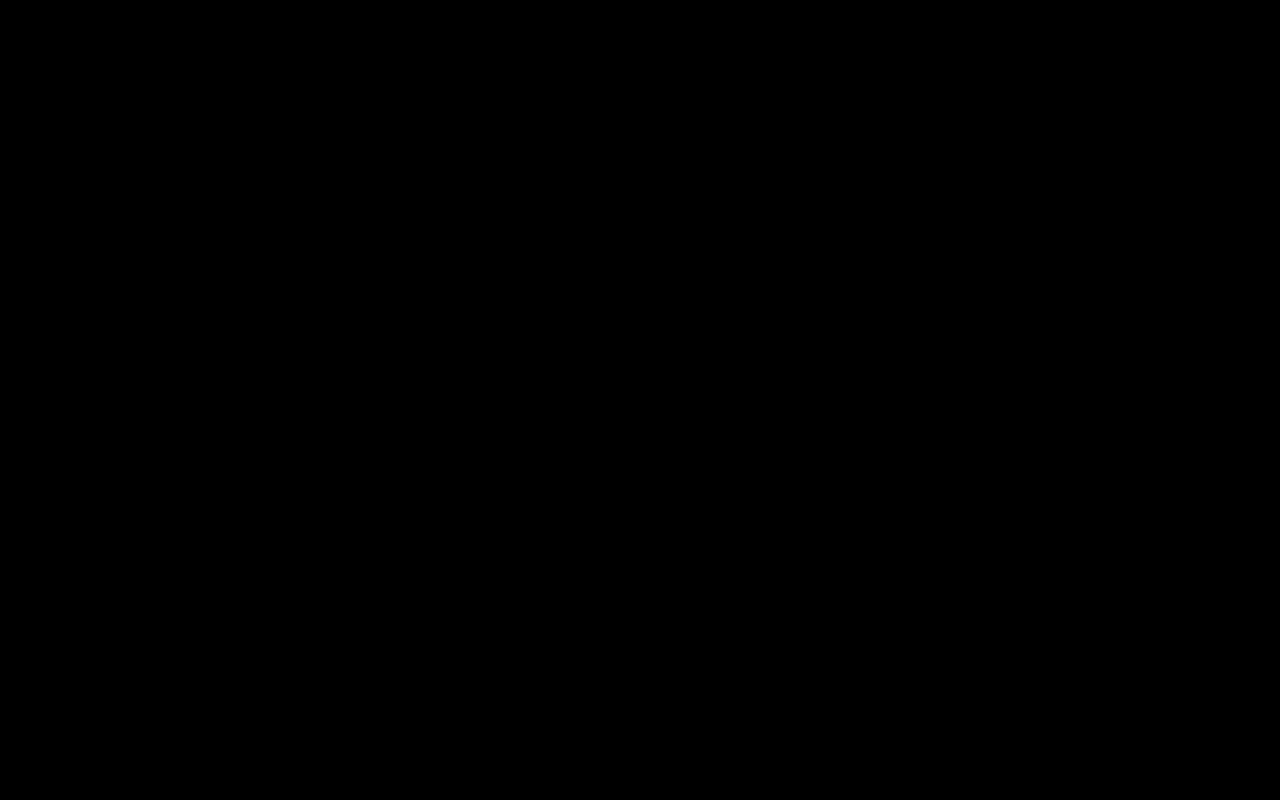
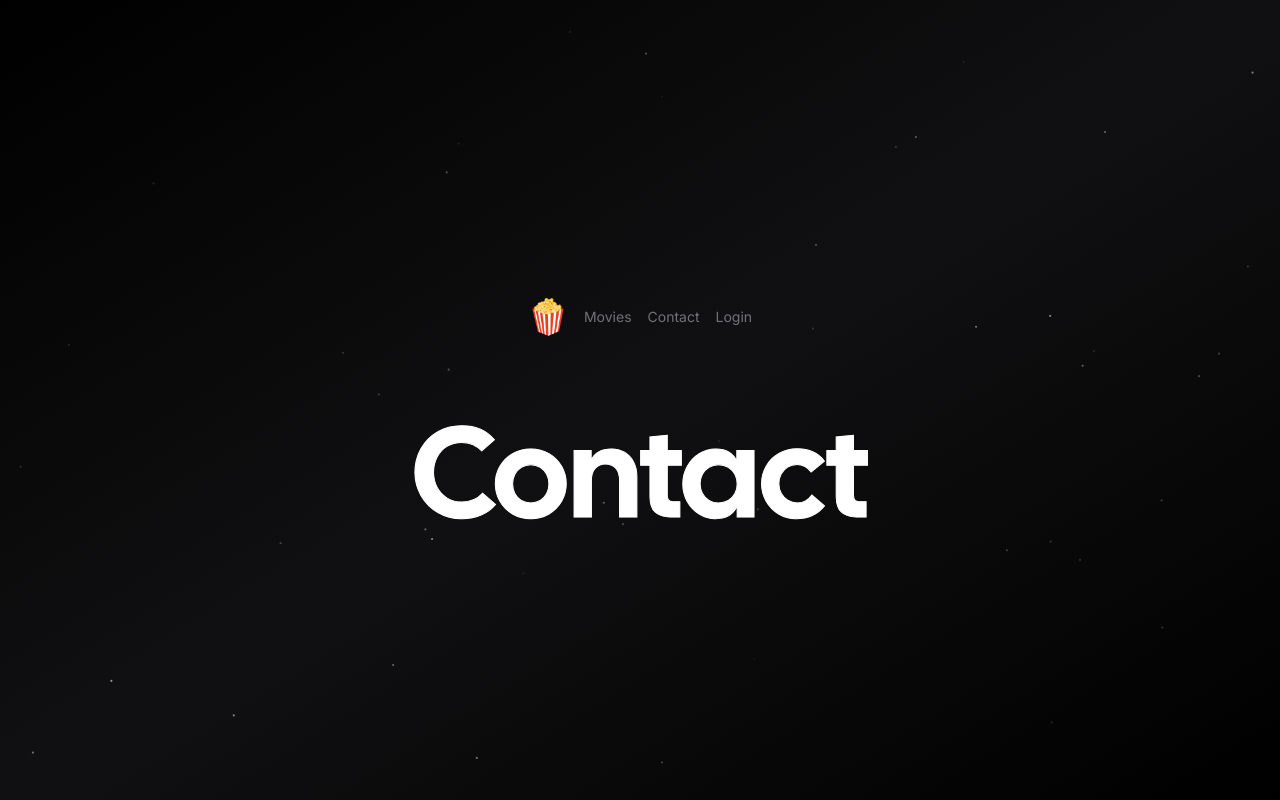
Before and after one commit to jffry93/next13, a Next.js app: page /contact in a window 1280 px wide. Before the commit this address had no page. Built offline with nearby package versions, Linux system fonts and the light colour scheme; what tailwindcss-debug-screens would draw is missing.

Commit message:
added analytics

```diff
--- /dev/null
+++ b/app/components/analytics.tsx
@@ -0,0 +1,6 @@
+'use client';
+import { Analytics as VercelAnalytics } from '@vercel/analytics/react';
+
+export function Analytics() {
+  return <VercelAnalytics />;
+}
--- /dev/null
+++ b/app/components/navbar.tsx
@@ -0,0 +1,39 @@
+import Link from 'next/link';
+import Image from 'next/image';
+
+const navigation = [
+  { name: 'Movies', href: '/movies' },
+  { name: 'Contact', href: '/contact' },
+  { name: 'Login', href: '/login' },
+];
+const Navbar = () => {
+  return (
+    <nav className="my-16 animate-fade-in">
+      <ul className="flex items-center justify-center gap-4">
+        <Link
+          href={'/'}
+          className="text-sm duration-500 text-zinc-500 hover:text-zinc-300"
+        >
+          <Image
+            alt="animated popcorn gif"
+            src="/popcorn_animate.gif"
+            width={40}
+            height={40}
+          />
+        </Link>
+
+        {navigation.map((item) => (
+          <Link
+            key={item.href}
+            href={item.href}
+            className="text-sm duration-500 text-zinc-500 hover:text-zinc-300"
+          >
+            {item.name}
+          </Link>
+        ))}
+      </ul>
+    </nav>
+  );
+};
+
+export default Navbar;
--- /dev/null
+++ b/app/contact/page.tsx
@@ -0,0 +1,12 @@
+
+
+export default function Home() {
+	return (
+		<>
+			<h1 className="z-10 text-4xl text-transparent duration-1000 bg-white cursor-default text-edge-outline animate-title font-display sm:text-6xl md:text-9xl whitespace-nowrap bg-clip-text">
+				Contact
+			</h1>
+
+			</>
+	);
+}
--- a/app/globals.css
+++ b/app/globals.css
@@ -4,10 +4,41 @@
 
 @layer base {
   .text-edge-outline {
-    -webkit-text-stroke: 1px rgba(255,255,255,0.3);
+    -webkit-text-stroke: 1px rgba(255, 255, 255, 0.3);
   }
 }
 
-body{
-	overscroll-behavior: none;
+body {
+  overscroll-behavior: none;
 }
+
+/* custom.css */
+.text-glow {
+  position: relative;
+}
+
+.text-glow:hover::after {
+  content: attr(data-text);
+  position: absolute;
+  top: 0;
+  left: 0;
+  z-index: -1;
+  color: #00b7ff; /* Feel free to change this to your desired glow color */
+  text-shadow: 0 0 10px #00b7ff, 0 0 20px #00b7ff, 0 0 30px #00b7ff,
+    0 0 40px #00b7ff;
+  opacity: 1;
+  transition: opacity 0.3s ease-in-out;
+}
+
+.text-glow::after {
+  content: attr(data-text);
+  position: absolute;
+  top: 0;
+  left: 0;
+  z-index: -1;
+  color: transparent;
+  text-shadow: 0 0 10px #00b7ff, 0 0 20px #00b7ff, 0 0 30px #00b7ff,
+    0 0 40px #00b7ff;
+  opacity: 0;
+  transition: opacity 0.3s ease-in-out;
+}
--- a/app/layout.tsx
+++ b/app/layout.tsx
@@ -1,30 +1,32 @@
-import "./globals.css";
-import { Inter } from "next/font/google";
-import LocalFont from "next/font/local";
-import { Metadata } from "next";
-
+import { Metadata } from 'next';
+import { Inter } from 'next/font/google';
+import LocalFont from 'next/font/local';
+import React from 'react';
+import Navbar from './components/navbar';
+import Particles from './components/particles';
+import './globals.css';
+import { Analytics } from './components/analytics';
 
 export const metadata: Metadata = {
   title: {
-		default: "movie night",
-		template: "%s | movienight.com",
+    default: 'movie night',
+    template: '%s | movienight.com',
   },
   description: "A platform to track movies you've watched and want to watch.",
   openGraph: {
-		title: "movienight.com",
-		description:
-			"A platform to track movies you've watched and want to watch.",
-		url: "https://movienight.com",
-		siteName: "movienight.com",
+    title: 'movienight.com',
+    description: "A platform to track movies you've watched and want to watch.",
+    url: 'https://movienight.com',
+    siteName: 'movienight.com',
     images: [
       {
-				url: "https://movienight.com/og.png",
+        url: 'https://movienight.com/og.png',
         width: 1920,
         height: 1080,
       },
     ],
-		locale: "en-CA",
-		type: "website",
+    locale: 'en-CA',
+    type: 'website',
   },
   robots: {
     index: true,
@@ -32,27 +34,27 @@ export const metadata: Metadata = {
     googleBot: {
       index: true,
       follow: true,
-			"max-video-preview": -1,
-			"max-image-preview": "large",
-			"max-snippet": -1,
+      'max-video-preview': -1,
+      'max-image-preview': 'large',
+      'max-snippet': -1,
     },
   },
   twitter: {
-		title: "Movie Night",
-		card: "summary_large_image",
+    title: 'Movie Night',
+    card: 'summary_large_image',
   },
   icons: {
-		shortcut: "/popcorn.png",
+    shortcut: '/popcorn.png',
   },
 };
 const inter = Inter({
-	subsets: ["latin"],
-	variable: "--font-inter",
+  subsets: ['latin'],
+  variable: '--font-inter',
 });
 
 const calSans = LocalFont({
-	src: "../public/fonts/CalSans-SemiBold.ttf",
-	variable: "--font-calsans",
+  src: '../public/fonts/CalSans-SemiBold.ttf',
+  variable: '--font-calsans',
 });
 
 export default function RootLayout({
@@ -61,13 +63,21 @@ export default function RootLayout({
   children: React.ReactNode;
 }) {
   return (
-		<html lang="en" className={[inter.variable, calSans.variable].join(" ")}>
+    <html lang="en" className={[inter.variable, calSans.variable].join(' ')}>
       <body
         className={`bg-black ${
-					process.env.NODE_ENV === "development" ? "debug-screens" : undefined
+          process.env.NODE_ENV === 'development' ? 'debug-screens' : undefined
         }`}
       >
+        <div className="flex flex-col items-center justify-center w-screen h-screen overflow-hidden bg-gradient-to-tl from-black via-zinc-600/20 to-black">
+          <Navbar />
+          <Particles
+            className="absolute inset-0 -z-10 animate-fade-in"
+            quantity={100}
+          />
           {children}
+          <Analytics />
+        </div>
       </body>
     </html>
   );
--- a/app/page.tsx
+++ b/app/page.tsx
@@ -1,53 +1,36 @@
-import Link from "next/link";
-import React from "react";
-import Particles from "./components/particles";
-import Image from "next/image";
+import Link from 'next/link';
+import React from 'react';
+import Particles from './components/particles';
+import Image from 'next/image';
 
 const navigation = [
-	{ name: "Projects", href: "/projects" },
-	{ name: "Contact", href: "/contact" },
+  { name: 'Projects', href: '/projects' },
+  { name: 'Contact', href: '/contact' },
 ];
 
 export default function Home() {
   return (
-		<div className="flex flex-col items-center justify-center w-screen h-screen overflow-hidden bg-gradient-to-tl from-black via-zinc-600/20 to-black">
-			<nav className="my-16 animate-fade-in">
-				<ul className="flex items-center justify-center gap-4">
-				<Link
-
-							href={'/'}
-							className="text-sm duration-500 text-zinc-500 hover:text-zinc-300"
-						>
-					<Image alt='animated popcorn gif' src="/popcorn_animate.gif" width={40} height={40}
-  />
-	</Link>
-
-					{navigation.map((item) => (
-						<Link
-							key={item.href}
-							href={item.href}
-							className="text-sm duration-500 text-zinc-500 hover:text-zinc-300"
-						>
-							{item.name}
-						</Link>
-					))}
-				</ul>
-			</nav>
+    <>
       <div className="hidden w-screen h-px animate-glow md:block animate-fade-left bg-gradient-to-r from-zinc-300/0 via-zinc-300/50 to-zinc-300/0" />
-			<Particles
-				className="absolute inset-0 -z-10 animate-fade-in"
-				quantity={100}
-			/>
       <h1 className="z-10 text-4xl text-transparent duration-1000 bg-white cursor-default text-edge-outline animate-title font-display sm:text-6xl md:text-9xl whitespace-nowrap bg-clip-text">
         movie night
       </h1>
 
       <div className="hidden w-screen h-px animate-glow md:block animate-fade-right bg-gradient-to-r from-zinc-300/0 via-zinc-300/50 to-zinc-300/0" />
-			<div className="my-16 text-center animate-fade-in">
+      <div className="text-center animate-fade-in">
+        <div className="mt-16">
           <h2 className="text-sm text-zinc-500 ">
             A platform to track movies you&apos;ve watched and want to watch.
           </h2>
         </div>
+        <Link
+          href="/signup"
+          className="text-sm text-transparent text-zinc-300 from-cyan-400 hover:text-transparent hover:bg-gradient-to-r from-indigo-500 to-blue-400 bg-clip-text"
+          data-text="Create an account"
+        >
+          Create an account
+        </Link>
       </div>
+    </>
   );
 }
--- a/package.json
+++ b/package.json
@@ -9,10 +9,12 @@
     "lint": "next lint"
   },
   "dependencies": {
+    "@clerk/nextjs": "^4.17.1",
     "@tailwindcss/typography": "^0.5.9",
     "@types/node": "20.1.0",
     "@types/react": "18.2.6",
     "@types/react-dom": "18.2.4",
+    "@vercel/analytics": "^1.0.1",
     "autoprefixer": "10.4.14",
     "eslint": "8.40.0",
     "eslint-config-next": "13.4.1",
```
Also changed, not shown: 1 other file (tests, documents, lock files or other folders). Lines whose indentation alone changed are shown as unchanged.
